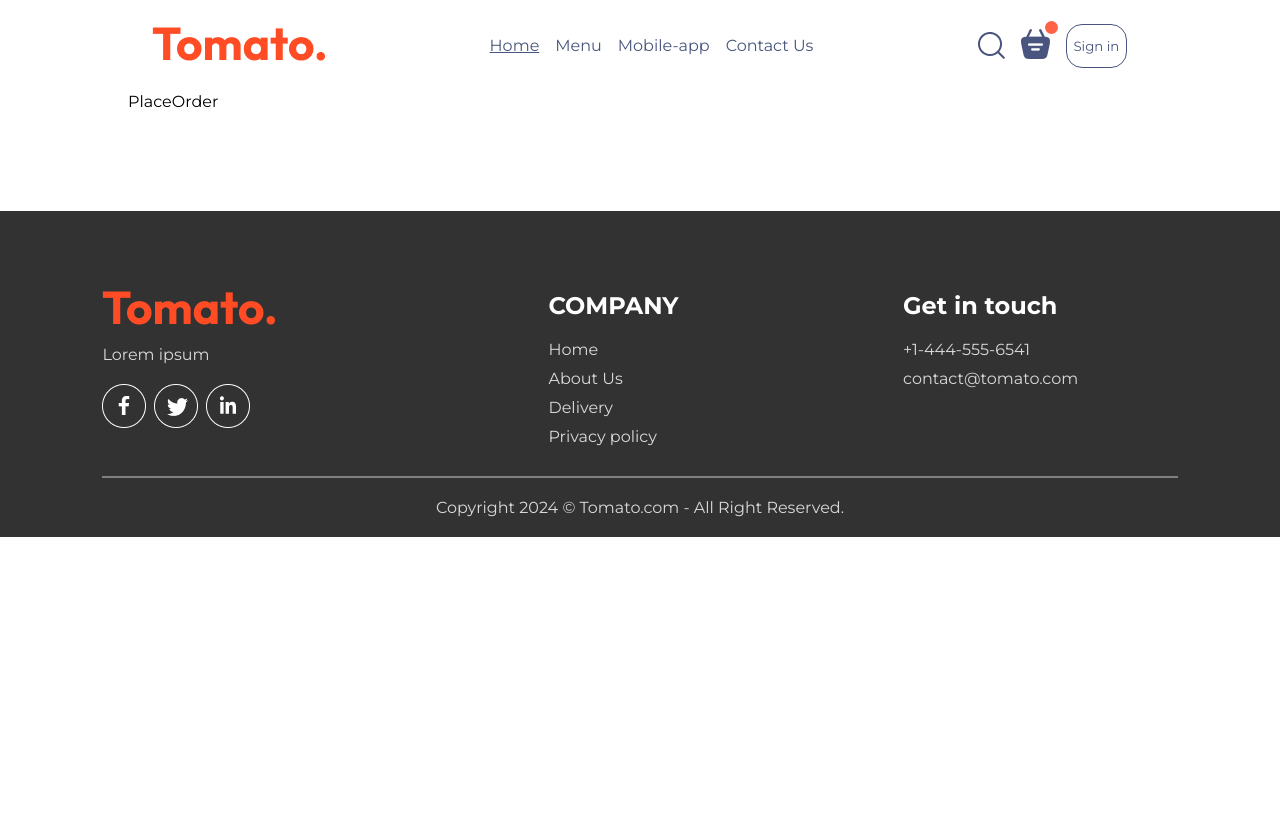
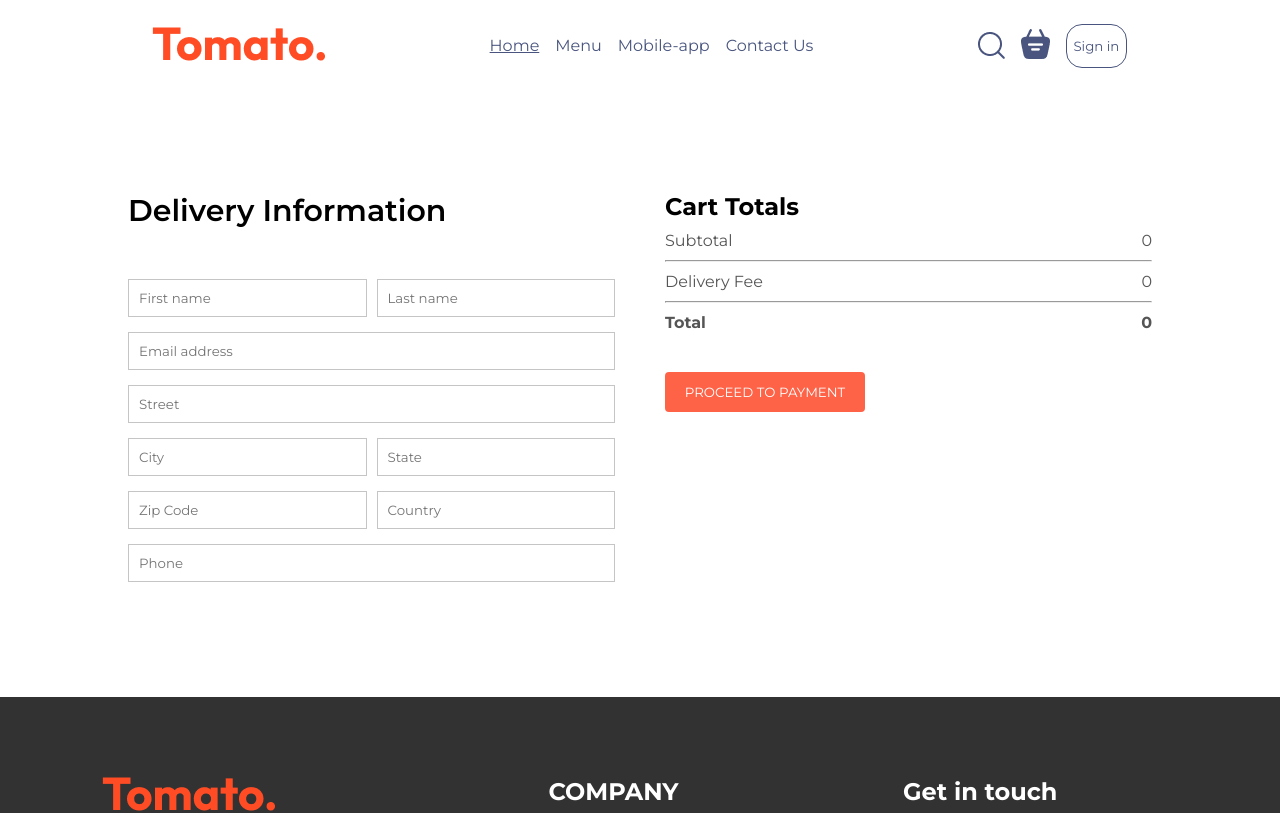
Before and after one commit to Ritika-Gutgutia/food-del-frontend, a React (Vite) app: page /order in a window 1280 px wide. Shown: the top 813 px of the page. Built offline with nearby package versions, Linux system fonts and the light colour scheme.

Commit message:
Get Cart Total logic updated, place order logic

```diff
--- a/src/components/LoginPopup/LoginPopup.jsx
+++ b/src/components/LoginPopup/LoginPopup.jsx
@@ -1,3 +1,4 @@
+/* eslint-disable no-unused-vars */
 import { useState } from "react";
 import "./LoginPopup.css";
 import { assets } from "../../assets/assets";
--- a/src/components/Navbar/Navbar.jsx
+++ b/src/components/Navbar/Navbar.jsx
@@ -1,14 +1,15 @@
 /* eslint-disable no-unused-vars */
 
-import React, { useState } from "react";
+import React, { useContext, useState } from "react";
 import { assets } from "../../assets/assets";
 import "./Navbar.css";
 import { Link } from "react-router-dom";
+import { StoreContext } from "../../context/StoreContext";
 
 // eslint-disable-next-line react/prop-types
 const Navbar = ({ showLogin, setShowLogin }) => {
   const [menu, setMenu] = useState("home");
-
+  const { getTotalCartAmount } = useContext(StoreContext);
   const handleClick = (menuOption) => {
     setMenu(menuOption);
   };
@@ -73,7 +74,11 @@ const Navbar = ({ showLogin, setShowLogin }) => {
               alt=""
             />{" "}
           </Link>
-          <div className="navbar__right__basket__icon__dot"></div>
+          <div
+            className={
+              getTotalCartAmount() > 0 ? "navbar__right__basket__icon__dot" : ""
+            }
+          ></div>
         </div>
         <div>
           <button
--- a/src/context/StoreContext.jsx
+++ b/src/context/StoreContext.jsx
@@ -1,3 +1,4 @@
+/* eslint-disable no-unused-vars */
 /* eslint-disable react/prop-types */
 import { createContext, useEffect, useState } from "react";
 import { food_list } from "../assets/assets";
@@ -29,19 +30,25 @@ const StoreContextProvider = (props) => {
     }));
   };
 
-  // const getTotalCartAmount = () => {
-  //   let totalAmount = 0;
+  const getTotalCartAmount = () => {
+    let totalAmount = 0;
 
-  //   {
-  //     food_list.map((item, index) => {
-  //       if (cartItems[item._id] > 0) {
-  //         totalAmount += 80;
-  //       }
-  //     });
-  //   }
+    // food_list.map((item, index) => {
+    //   if (cartItems[item] > 0) {
+    //     totalAmount += 80;
+    //   }
+    // });
+    // food_list.forEach();
 
-  //   return totalAmount;
-  // };
+    for (const item in cartItems) {
+      if (cartItems[item] > 0) {
+        let itemInfo = food_list.find((product) => product._id == item);
+        totalAmount += itemInfo.price * cartItems[item] * 80;
+      }
+    }
+
+    return totalAmount;
+  };
 
   const updateCategory = (itemCategory) => {
     setCategory(itemCategory);
@@ -56,6 +63,7 @@ const StoreContextProvider = (props) => {
     category,
     updateCategory,
     // getTotalCartAmount,
+    getTotalCartAmount,
   };
 
   return (
--- a/src/pages/Cart/Cart.jsx
+++ b/src/pages/Cart/Cart.jsx
@@ -3,9 +3,13 @@ import { useContext } from "react";
 import "./Cart.css";
 import { StoreContext } from "../../context/StoreContext";
 import FoodItem from "../../components/FoodItem/FoodItem";
+import { useNavigate } from "react-router-dom";
 
 const Cart = () => {
-  const { cartItems, food_list, removeFromCart } = useContext(StoreContext);
+  const { cartItems, food_list, removeFromCart, getTotalCartAmount } =
+    useContext(StoreContext);
+
+  const navigate = useNavigate();
 
   const handleCrossClick = (item) => {
     removeFromCart(item._id);
@@ -52,20 +56,27 @@ const Cart = () => {
           <div>
             <div className="cart__bottom__total__details">
               <p>Subtotal</p>
-              <p>{0}</p>
+              <p>{getTotalCartAmount()}</p>
             </div>
             <hr className="cart__bottom__total__hr" />
             <div className="cart__bottom__total__details">
               <p> Delivery Fee </p>
-              <p>{2}</p>
+              <p>{getTotalCartAmount() > 0 ? 80 : 0}</p>
             </div>
             <hr className="cart__bottom__total__hr" />
             <div className="cart__bottom__total__details">
               <b>Total</b>
-              <b>{0}</b>
+              <b>
+                {getTotalCartAmount() + (getTotalCartAmount() > 0 ? 80 : 0)}
+              </b>
             </div>
           </div>
-          <button className="cart__bottom__button">PROCEED TO CHECKOUT</button>
+          <button
+            onClick={() => navigate("/order")}
+            className="cart__bottom__button"
+          >
+            PROCEED TO CHECKOUT
+          </button>
         </div>
         <div className="cart__bottom__promocode">
           <div>
--- a/src/pages/Home/Home.jsx
+++ b/src/pages/Home/Home.jsx
@@ -1,4 +1,3 @@
-import { useState } from "react";
 import ExploreMenu from "../../components/ExploreMenu/ExploreMenu.jsx";
 import Header from "../../components/Header/Header.jsx";
 import "./Home.css";
--- a/src/pages/PlaceOrder/PlaceOrder.css
+++ b/src/pages/PlaceOrder/PlaceOrder.css
@@ -0,0 +1,39 @@
+.place-order {
+  display: flex;
+  align-items: start;
+  justify-content: space-between;
+  gap: 50px;
+  margin-top: 100px;
+}
+
+.place-order__left {
+  width: 100%;
+  max-width: max(30%, 500px);
+}
+
+.place-order__left__title {
+  font-size: 30px;
+  font-weight: 600;
+  margin-bottom: 50px;
+}
+
+.place-order__left__multi-fields input {
+  margin-bottom: 15px;
+  width: 100%;
+  padding: 10px;
+  border: 1px solid #c5c5c5;
+}
+
+.place-order__left__multi-fields {
+  display: flex;
+  gap: 10px;
+}
+
+.place-order__right {
+  width: 100%;
+  max-width: max(40%, 500px);
+}
+
+.place-order__right .cart__bottom__button {
+  margin-top: 30px;
+}
--- a/src/pages/PlaceOrder/PlaceOrder.jsx
+++ b/src/pages/PlaceOrder/PlaceOrder.jsx
@@ -1,7 +1,58 @@
+import { useContext } from "react";
 import "./PlaceOrder.css";
+import { StoreContext } from "../../context/StoreContext";
 
 const PlaceOrder = () => {
-  return <div>PlaceOrder</div>;
+  const { getTotalCartAmount } = useContext(StoreContext);
+
+  return (
+    <form className="place-order">
+      <div className="place-order__left">
+        <p className="place-order__left__title">Delivery Information</p>
+        <div className="place-order__left__multi-fields">
+          <input type="text" placeholder="First name" />
+          <input type="text" placeholder="Last name" />
+        </div>
+        <div className="place-order__left__multi-fields">
+          <input type="email" placeholder="Email address" />
+        </div>
+        <div className="place-order__left__multi-fields">
+          <input type="text" placeholder="Street" />
+        </div>
+        <div className="place-order__left__multi-fields">
+          <input type="text" placeholder="City" />
+          <input type="text" placeholder="State" />
+        </div>
+        <div className="place-order__left__multi-fields">
+          <input type="text" placeholder="Zip Code" />
+          <input type="text" placeholder="Country" />
+        </div>
+        <div className="place-order__left__multi-fields">
+          <input type="text" placeholder="Phone" />
+        </div>
+      </div>
+      <div className="place-order__right">
+        <h2> Cart Totals</h2>
+        <div>
+          <div className="cart__bottom__total__details">
+            <p>Subtotal</p>
+            <p>{getTotalCartAmount()}</p>
+          </div>
+          <hr className="cart__bottom__total__hr" />
+          <div className="cart__bottom__total__details">
+            <p> Delivery Fee </p>
+            <p>{getTotalCartAmount() > 0 ? 80 : 0}</p>
+          </div>
+          <hr className="cart__bottom__total__hr" />
+          <div className="cart__bottom__total__details">
+            <b>Total</b>
+            <b>{getTotalCartAmount() + (getTotalCartAmount() > 0 ? 80 : 0)}</b>
+          </div>
+        </div>
+        <button className="cart__bottom__button">PROCEED TO PAYMENT</button>
+      </div>
+    </form>
+  );
 };
 
 export default PlaceOrder;
```
